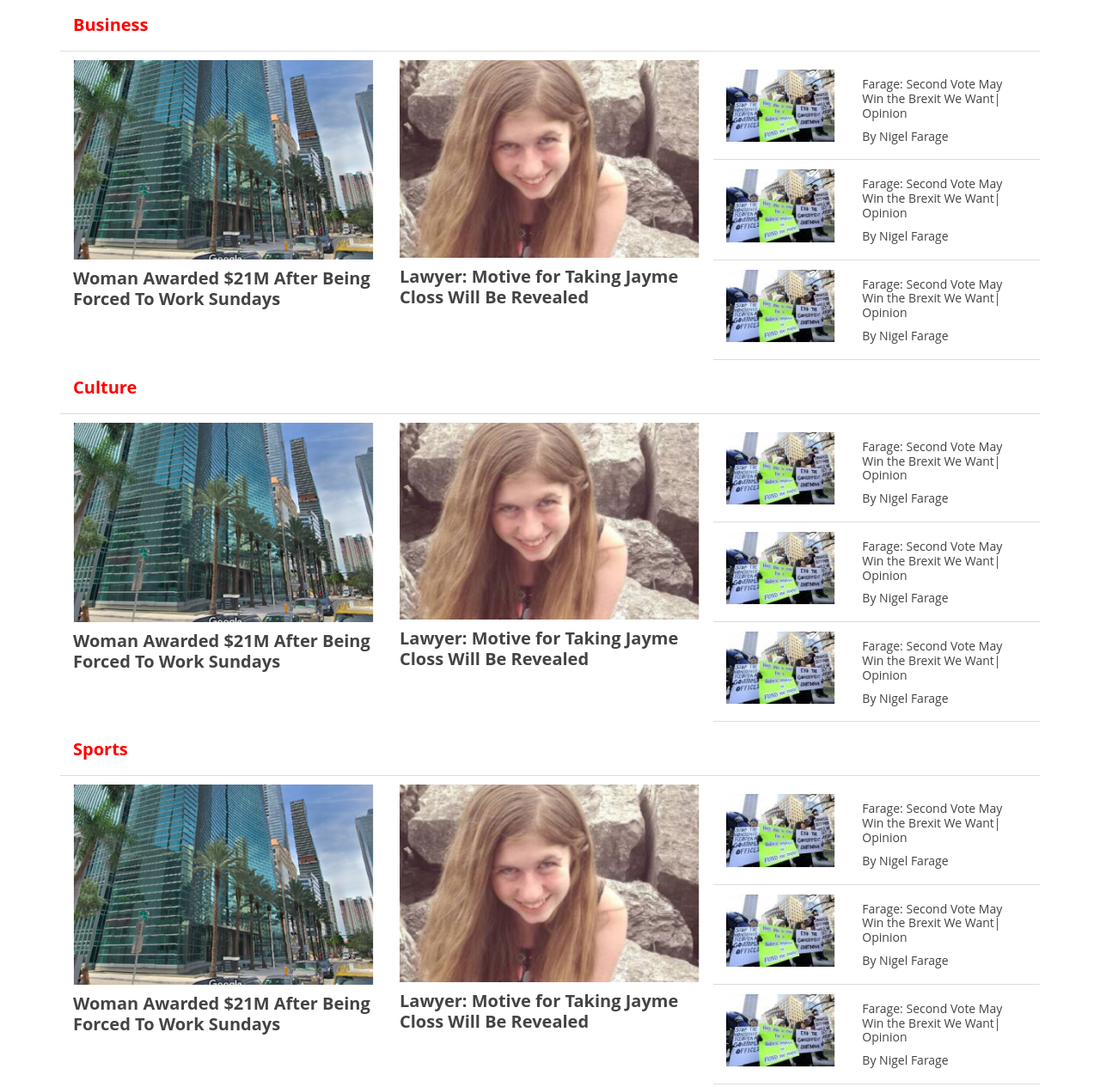
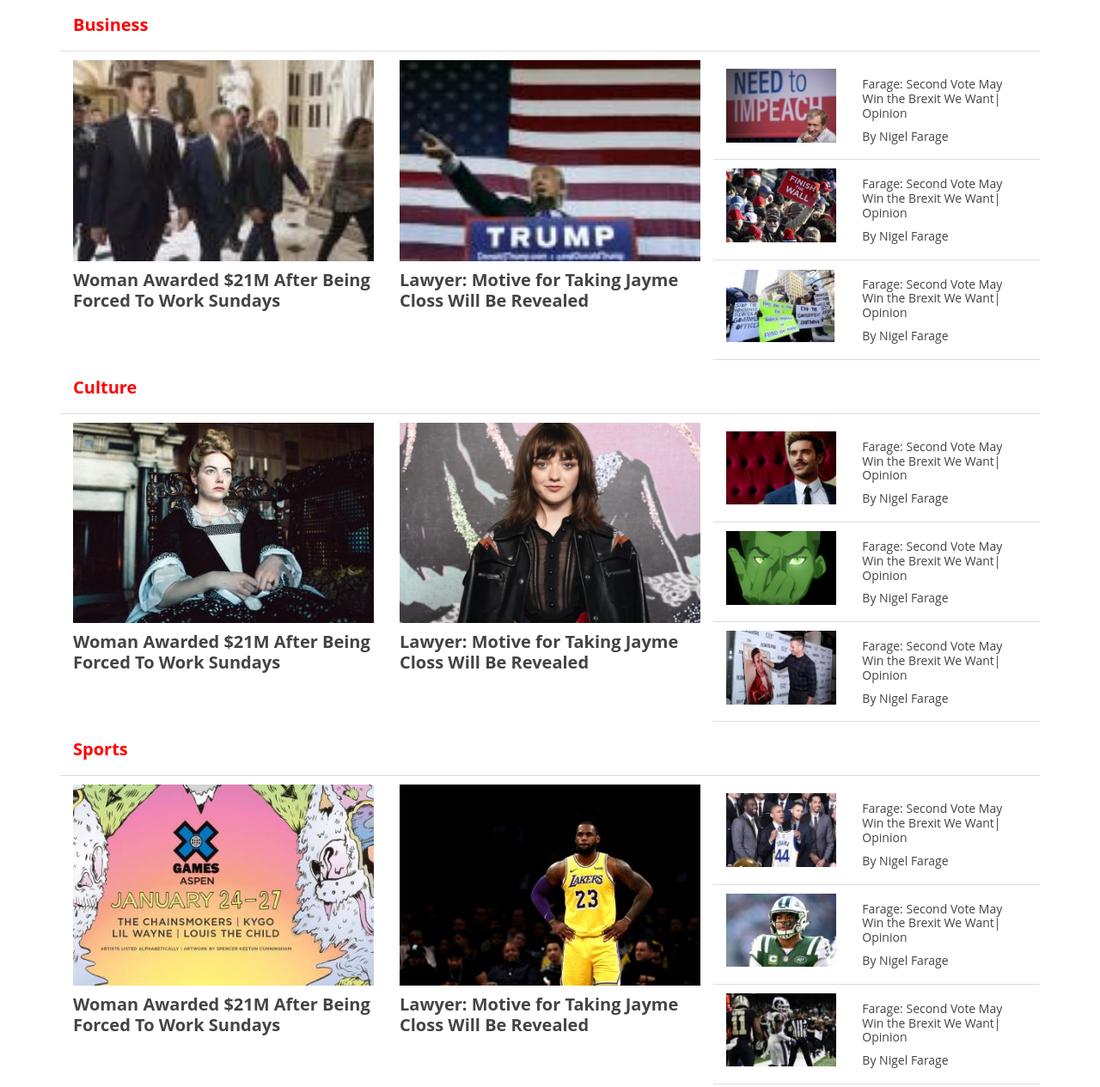
Before and after one commit to AdnanAfsari/newsweek, a plain HTML site: page index.html in a window 1280 px wide. Shown: the part 7339-8604 px from the top of the page at 86% size. Drawn offline with nearby package versions, Linux system fonts and the light colour scheme.

Commit message:
new images added to news

```diff
--- a/index.html
+++ b/index.html
@@ -832,13 +832,13 @@ BOTTOM SECTION
   <div class="row us-section">
     <div class="col-md-4 col-xs-12">
       <div class="img-card">
-        <img src="assets/images/usimage1.png" alt="Image">
+        <img src="assets/images/bul1.png" alt="Image">
         <h3><a href="#">Woman Awarded $21M After Being Forced To Work Sundays</a></h3>
       </div>
     </div>
     <div class="col-md-4 col-xs-12">
       <div class="img-card">
-        <img src="assets/images/usimage2.png" alt="Image">
+        <img src="assets/images/bul2.png" alt="Image">
         <h3><a href="#">Lawyer: Motive for Taking Jayme Closs Will Be Revealed</a></h3>
       </div>
 
@@ -846,7 +846,7 @@ BOTTOM SECTION
     <div class="col-md-4 col-xs-12">
       <div class="row content-flex-panel">
         <div class="col-md-5 col-sm-5 col-xs-5 img-col">
-          <img src="assets/images/smallblock1.png" alt="Small image block">
+          <img src="assets/images/bul3.png" alt="Small image block">
         </div>
         <div class="col-md-7 col-sm-7 col-xs-7 text-col">
           <h4><a href="#">Farage: Second Vote May Win the Brexit We Want| Opinion </a></h4>
@@ -855,7 +855,7 @@ BOTTOM SECTION
       </div>
       <div class="row content-flex-panel">
         <div class="col-md-5 col-sm-5 col-xs-5 img-col">
-          <img src="assets/images/smallblock1.png" alt="Small image block">
+          <img src="assets/images/bul4.png" alt="Small image block">
         </div>
         <div class="col-md-7 col-sm-7 col-xs-7 text-col">
           <h4><a href="#">Farage: Second Vote May Win the Brexit We Want| Opinion </a></h4>
@@ -880,13 +880,13 @@ BOTTOM SECTION
   <div class="row us-section">
     <div class="col-md-4 col-xs-12">
       <div class="img-card">
-        <img src="assets/images/usimage1.png" alt="Image">
+        <img src="assets/images/cul1.png" alt="Image">
         <h3><a href="#">Woman Awarded $21M After Being Forced To Work Sundays</a></h3>
       </div>
     </div>
     <div class="col-md-4 col-xs-12">
       <div class="img-card">
-        <img src="assets/images/usimage2.png" alt="Image">
+        <img src="assets/images/cul2.png" alt="Image">
         <h3><a href="#">Lawyer: Motive for Taking Jayme Closs Will Be Revealed</a></h3>
       </div>
 
@@ -894,7 +894,7 @@ BOTTOM SECTION
     <div class="col-md-4 col-xs-12">
       <div class="row content-flex-panel">
         <div class="col-md-5 col-sm-5 col-xs-5 img-col">
-          <img src="assets/images/smallblock1.png" alt="Small image block">
+          <img src="assets/images/cul3.png" alt="Small image block">
         </div>
         <div class="col-md-7 col-sm-7 col-xs-7 text-col">
           <h4><a href="#">Farage: Second Vote May Win the Brexit We Want| Opinion </a></h4>
@@ -903,7 +903,7 @@ BOTTOM SECTION
       </div>
       <div class="row content-flex-panel">
         <div class="col-md-5 col-sm-5 col-xs-5 img-col">
-          <img src="assets/images/smallblock1.png" alt="Small image block">
+          <img src="assets/images/cul4.png" alt="Small image block">
         </div>
         <div class="col-md-7 col-sm-7 col-xs-7 text-col">
           <h4><a href="#">Farage: Second Vote May Win the Brexit We Want| Opinion </a></h4>
@@ -912,7 +912,7 @@ BOTTOM SECTION
       </div>
       <div class="row content-flex-panel">
         <div class="col-md-5 col-sm-5 col-xs-5 img-col">
-          <img src="assets/images/smallblock1.png" alt="Small image block">
+          <img src="assets/images/cul5.png" alt="Small image block">
         </div>
         <div class="col-md-7 col-sm-7 col-xs-7 text-col">
           <h4><a href="#">Farage: Second Vote May Win the Brexit We Want| Opinion </a></h4>
@@ -928,13 +928,13 @@ BOTTOM SECTION
   <div class="row us-section">
     <div class="col-md-4 col-xs-12">
       <div class="img-card">
-        <img src="assets/images/usimage1.png" alt="Image">
+        <img src="assets/images/sport1.png" alt="Image">
         <h3><a href="#">Woman Awarded $21M After Being Forced To Work Sundays</a></h3>
       </div>
     </div>
     <div class="col-md-4 col-xs-12">
       <div class="img-card">
-        <img src="assets/images/usimage2.png" alt="Image">
+        <img src="assets/images/sport2.png" alt="Image">
         <h3><a href="#">Lawyer: Motive for Taking Jayme Closs Will Be Revealed</a></h3>
       </div>
 
@@ -942,7 +942,7 @@ BOTTOM SECTION
     <div class="col-md-4 col-xs-12">
       <div class="row content-flex-panel">
         <div class="col-md-5 col-sm-5 col-xs-5 img-col">
-          <img src="assets/images/smallblock1.png" alt="Small image block">
+          <img src="assets/images/sp1.png" alt="Small image block">
         </div>
         <div class="col-md-7 col-sm-7 col-xs-7 text-col">
           <h4><a href="#">Farage: Second Vote May Win the Brexit We Want| Opinion </a></h4>
@@ -951,7 +951,7 @@ BOTTOM SECTION
       </div>
       <div class="row content-flex-panel">
         <div class="col-md-5 col-sm-5 col-xs-5 img-col">
-          <img src="assets/images/smallblock1.png" alt="Small image block">
+          <img src="assets/images/sp2.png" alt="Small image block">
         </div>
         <div class="col-md-7 col-sm-7 col-xs-7 text-col">
           <h4><a href="#">Farage: Second Vote May Win the Brexit We Want| Opinion </a></h4>
@@ -960,7 +960,7 @@ BOTTOM SECTION
       </div>
       <div class="row content-flex-panel">
         <div class="col-md-5 col-sm-5 col-xs-5 img-col">
-          <img src="assets/images/smallblock1.png" alt="Small image block">
+          <img src="assets/images/sp3.png" alt="Small image block">
         </div>
         <div class="col-md-7 col-sm-7 col-xs-7 text-col">
           <h4><a href="#">Farage: Second Vote May Win the Brexit We Want| Opinion </a></h4>
```
Also changed, not shown: assets/images/bul1.png (added), assets/images/bul2.png (added), assets/images/bul3.png (added), assets/images/bul4.png (added), assets/images/cul1.png (added), assets/images/cul2.png (added), assets/images/cul3.png (added), assets/images/cul4.png (added), assets/images/cul5.png (added), assets/images/sp1.png (added), assets/images/sp2.png (added), assets/images/sp3.png (added), assets/images/sport1.png (added), assets/images/sport2.png (added).
